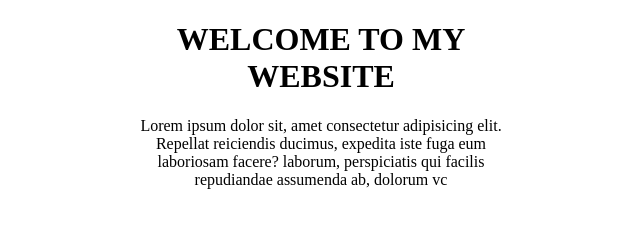
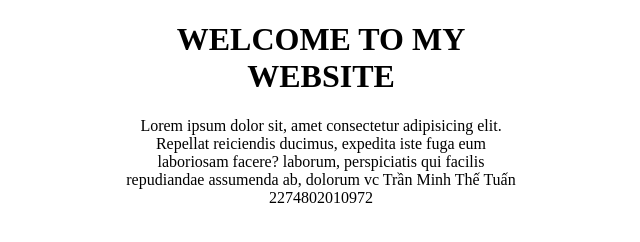
Before and after one commit to tmttb/netlify-app, a plain HTML site: page index.html in a window 1280 px wide. Shown: the whole page, without its empty margins (319-959 px from the left). Drawn offline with Linux system fonts and the light colour scheme.

```diff
--- a/index.html
+++ b/index.html
@@ -18,6 +18,8 @@
 
         Repellat reiciendis ducimus, expedita iste fuga eum laboriosam facere?
         laborum, perspiciatis qui facilis repudiandae assumenda ab, dolorum vc
+        Trần Minh Thế Tuấn
+        2274802010972
         </p>
 
     </div>
```
